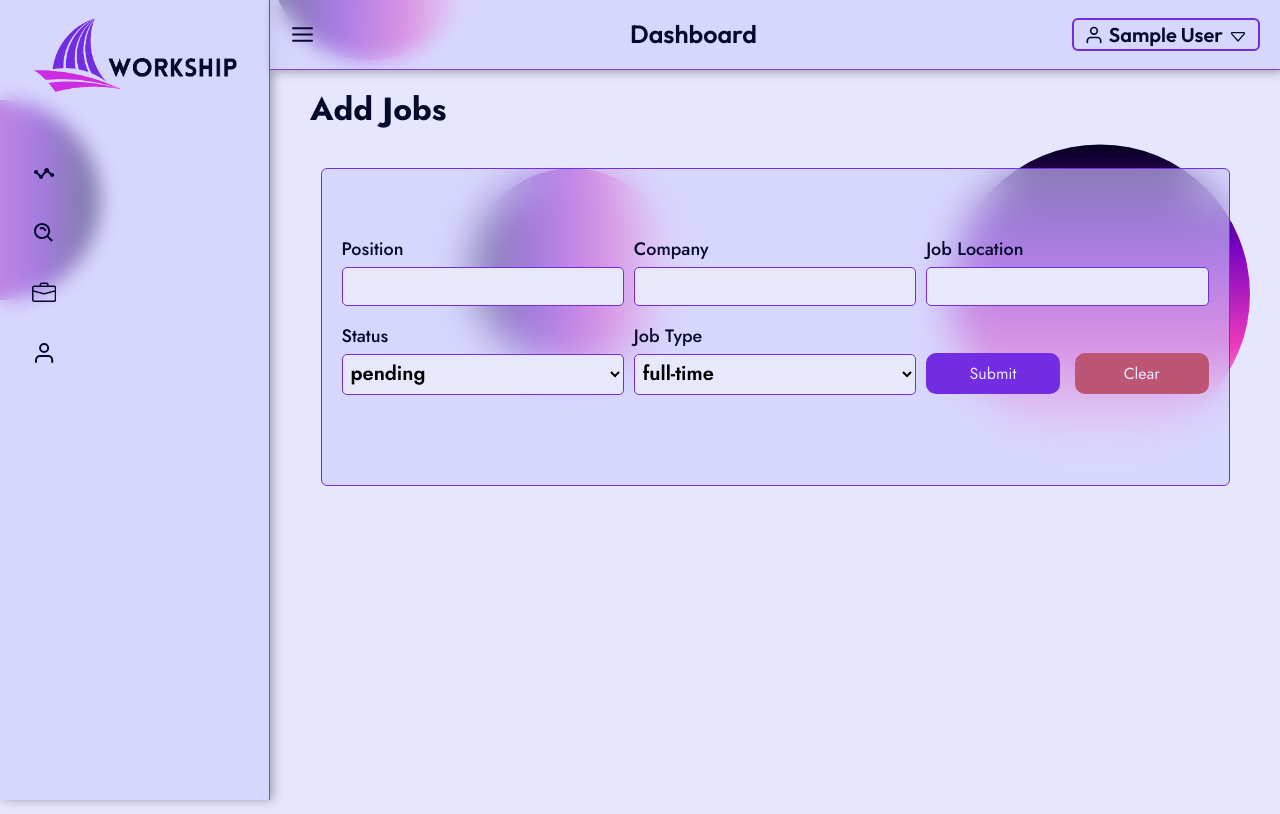
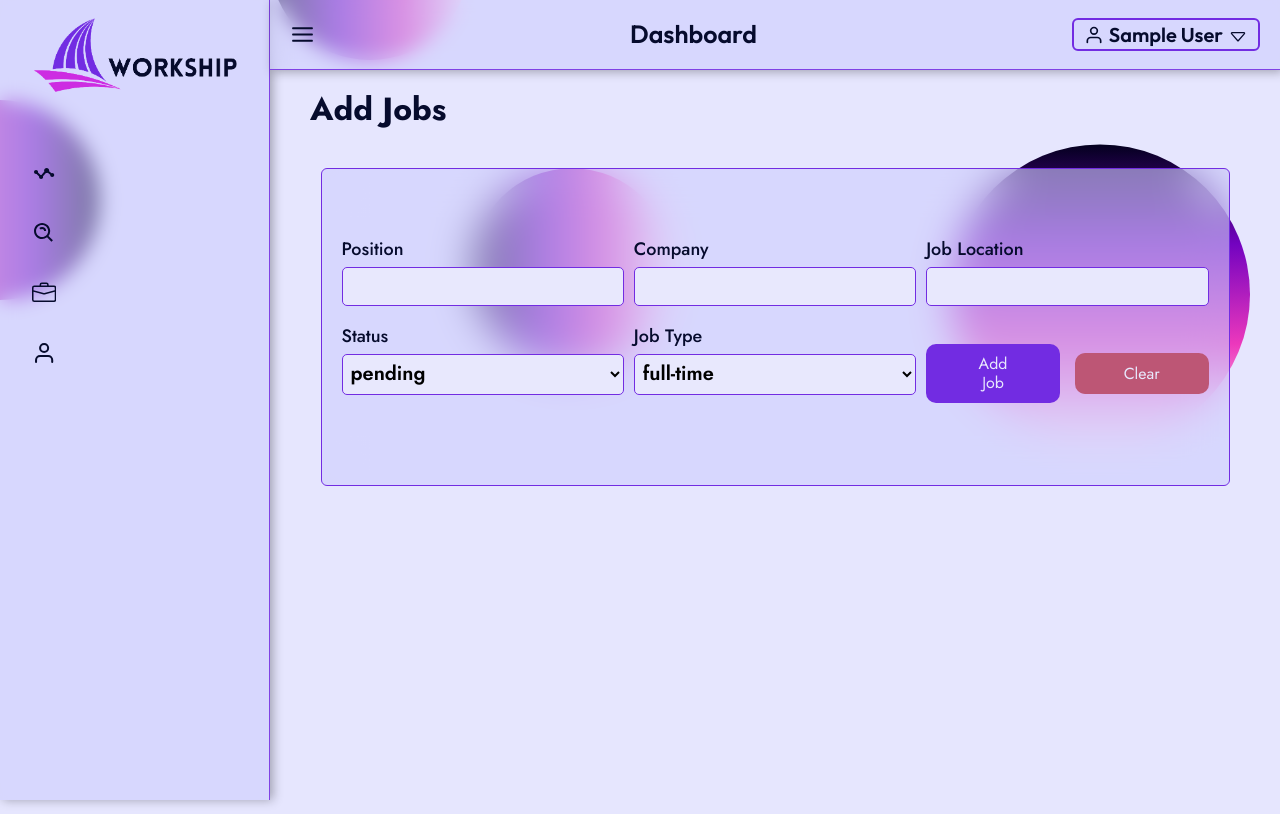
Before and after one commit to rockypagal/workship, a React (Vite) app: page /add-job in a window 1280 px wide. Built offline with nearby package versions, Linux system fonts and the light colour scheme; sample sign-in values are in the browser's storage.

Commit message:
quality of life changes

```diff
--- a/src/pages/AddJob.jsx
+++ b/src/pages/AddJob.jsx
@@ -118,7 +118,7 @@ const Wrapper = styled.main`
 
 const AddJob = () => {
   const { navWidth, location } = useSelector((store) => store.user);
-  const { jobType, status,isEditing } = useSelector((store) => store.jobs);
+  const { jobType,isLoading, status,isEditing } = useSelector((store) => store.jobs);
   const dispatch = useDispatch();
   const [width, setWidth] = useState(window.innerWidth);
   const [jobData, setJobData] = useState({
@@ -135,6 +135,16 @@ const AddJob = () => {
 
     setJobData({ ...jobData, [name]: value });
   };
+
+  const clearValues = ()=>{
+    setJobData({
+    position: "",
+    company: "",
+    jobLocation: location,
+    jobType: 'full-time',
+    status: "pending",
+  })
+  }
 
   const handleSubmit = (e) => {
     e.preventDefault();
@@ -213,9 +223,9 @@ const AddJob = () => {
             />
             <div className="buttons">
               <button type="submit" className="btn button clickEffect sbm">
-                Submit
+              {isLoading ? 'Adding...': 'Add Job'}
               </button>
-              <button type="button" className="btn button clickEffect clear">
+              <button type="button" onClick={clearValues} className="btn button clickEffect clear">
                 Clear
               </button>
             </div>
--- a/src/pages/Profile.jsx
+++ b/src/pages/Profile.jsx
@@ -128,7 +128,7 @@ const Profile = () => {
     location,
   });
 
-  const { navWidth } = useSelector((store) => store.user);
+  const { navWidth,isLoading } = useSelector((store) => store.user);
   const dispatch = useDispatch();
   const [width, setWidth] = useState(window.innerWidth);
 
@@ -189,7 +189,7 @@ const Profile = () => {
                 formData={formData}
               />
               <button className="btn button changeBtn clickEffect">
-                Change
+                {isLoading?'Changing...':'Submit'}
               </button>
             </form>
           </div>
```
